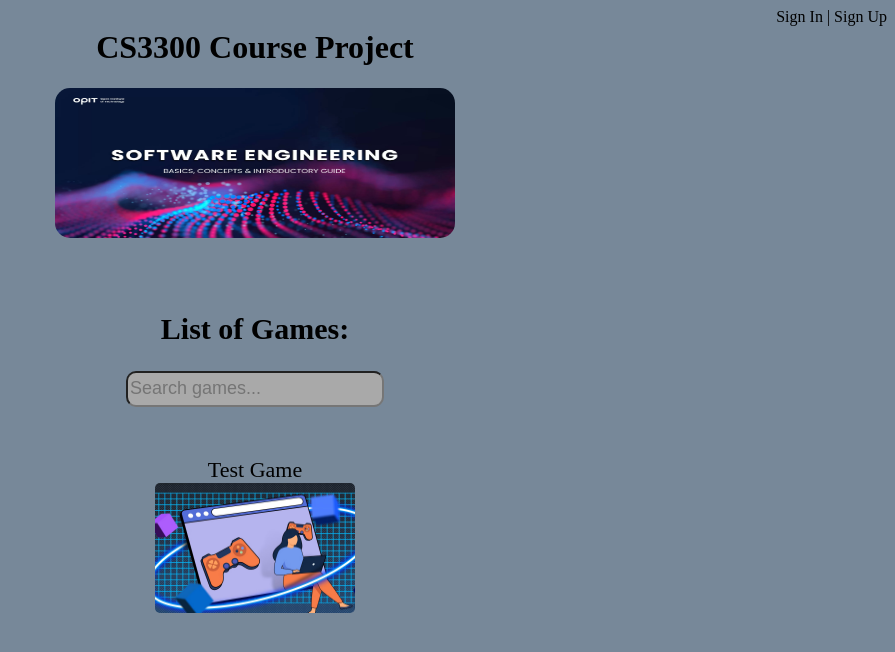
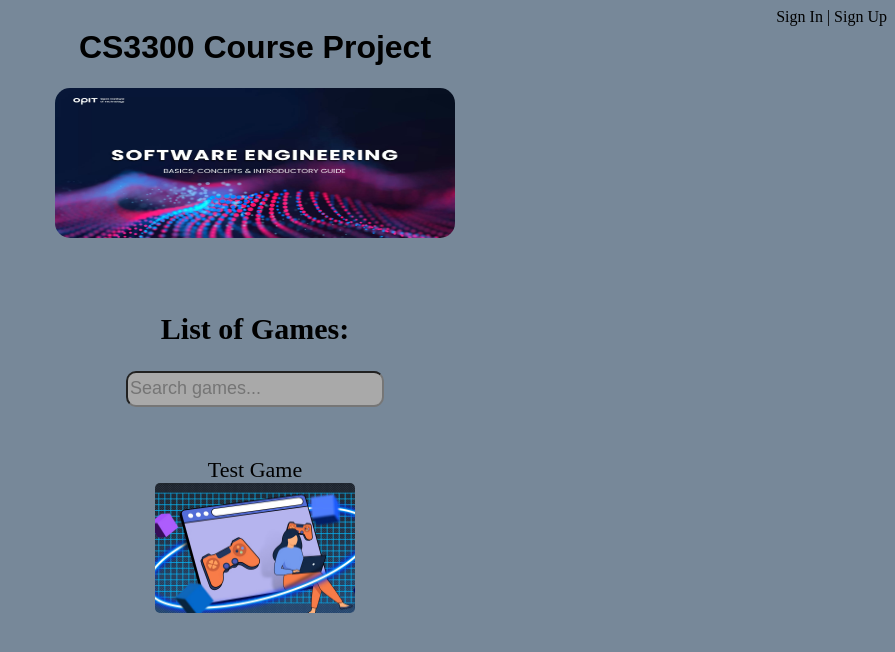
Before and after one commit to tgardne3/CS3300-Course-Project, a plain HTML site: page web_page/index.html in a window 1280 px wide. Shown: the whole page, without its empty margins (385-1280 px from the left). Drawn offline with Linux system fonts and the light colour scheme.

Commit message:
testing font importing

```diff
--- a/web_page/index.html
+++ b/web_page/index.html
@@ -10,6 +10,11 @@ class: CS3300
 
         <!--linking javascript file-->
         <script type="text/javascript" src="app.js"></script>
+
+        <!--Linking Fonts-->
+        <link rel="preconnect" href="https://fonts.googleapis.com">
+        <link rel="preconnect" href="https://fonts.gstatic.com" crossorigin>
+        <link href="https://fonts.googleapis.com" rel="stylesheet">
 
         <!---setting character set to standard utf-8-->
         <meta charset=""utf-8">
--- a/web_page/styles.css
+++ b/web_page/styles.css
@@ -29,6 +29,7 @@ class: CS3300
 .center-header {
     text-align: center;
     flex: 1;
+    font-family: 'Josefin Sans', sans-serif;
 }
 .center-header img {
     width: 400px;
```
Also changed, not shown: web_page/sign-up.html (+2 -2 lines).
